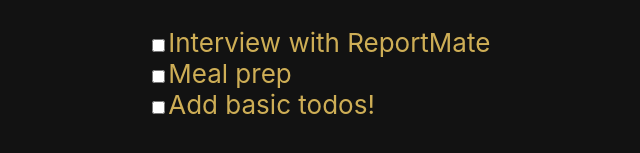
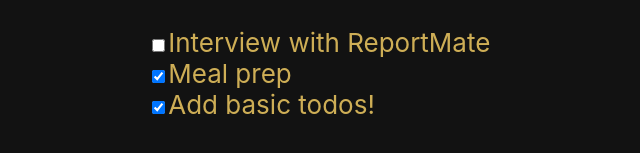
Before and after one commit to Mbb640/FrontPage, a React (Create React App) app: page / in a window 1280 px wide. Shown: the part 327-480 px from the top of the page, without its empty margins (477-1117 px from the left). Built offline with nearby package versions, Linux system fonts and the light colour scheme; no server answers.

Commit message:
Read todos from json, checkbox bugfix

```diff
--- a/src/App.js
+++ b/src/App.js
@@ -3,6 +3,7 @@
 import WeatherDay from "./WeatherDay";
 import Todo from "./Todo";
 const env = require("./env.json");
+const todoList = require("./Todos.json");
 
 function App() {
     const [getState, setState] = useState("");
@@ -37,12 +38,6 @@
         navigator.geolocation.getCurrentPosition(success, error);
     }, []);
 
-    let todoList = [
-        { completed: false, description: "Interview with ReportMate" },
-        { completed: true, description: "Meal prep" },
-        { completed: true, description: "Add basic todos!" },
-    ];
-
     return (
         <div className="App">
             <div className="days-wrapper">
--- a/src/Todo.js
+++ b/src/Todo.js
@@ -1,6 +1,7 @@
 import "./Todo.css";
 
 function Todos({ todo }) {
+    console.log(todo.completed)
     return (
         <div className="todo">
             <label htmlFor={todo.description}>
@@ -8,7 +9,7 @@
                     type="checkbox"
                     id={todo.description}
                     name={todo.description}
-                    value={todo.completed}
+                    defaultChecked={todo.completed}
                 />
                 {todo.description}
             </label>
--- /dev/null
+++ b/src/Todos.json
@@ -0,0 +1,5 @@
+[
+    { "completed": false, "description": "Interview with ReportMate" },
+    { "completed": true, "description": "Meal prep" },
+    { "completed": true, "description": "Add basic todos!" }
+]
```
